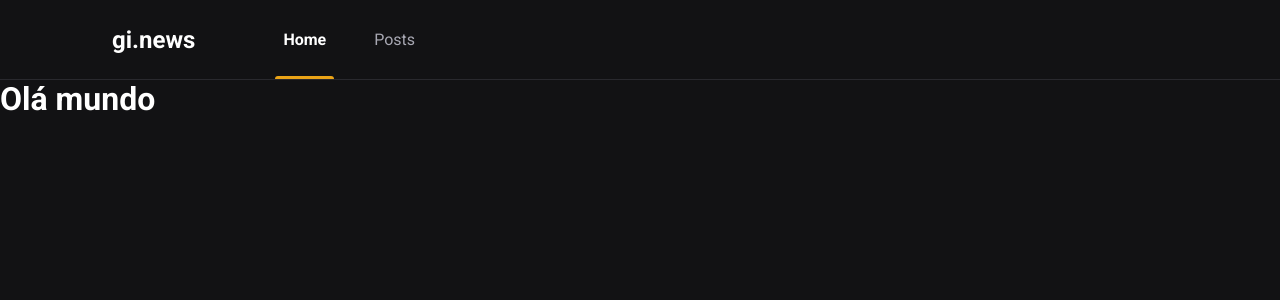
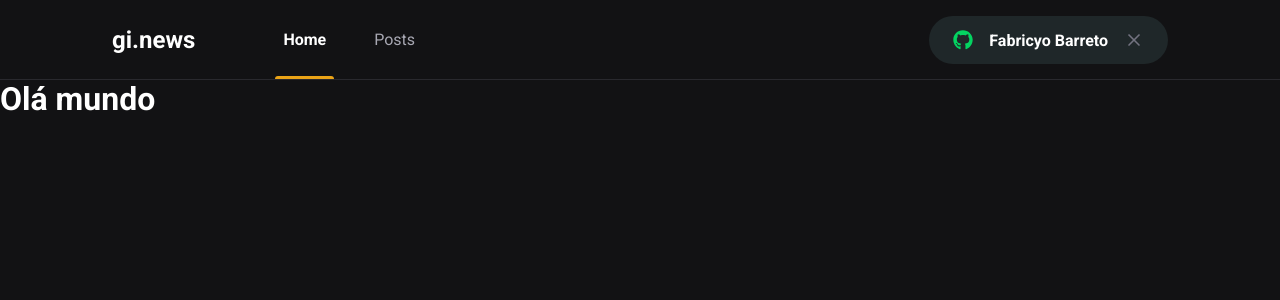
Before and after one commit to gunners-pro/ginews, a Next.js app: page / in a window 1280 px wide. Shown: the top 300 px of the page. Built offline with nearby package versions, Linux system fonts and the light colour scheme.

Commit message:
Component: Foi adicionado/estilizado o SignInButton

```diff
--- a/package.json
+++ b/package.json
@@ -11,6 +11,7 @@
     "next": "10.2.0",
     "react": "17.0.2",
     "react-dom": "17.0.2",
+    "react-icons": "^4.2.0",
     "sass": "^1.32.13"
   },
   "devDependencies": {
--- a/src/components/Header/index.tsx
+++ b/src/components/Header/index.tsx
@@ -1,3 +1,4 @@
+import { SignInButton } from '../SignInButton';
 import styles from './styles.module.scss';
 
 export function Header(): JSX.Element {
@@ -9,6 +10,7 @@
           <a className={styles.active} href="##">Home</a>
           <a href="#33">Posts</a>
         </nav>
+        <SignInButton />
       </div>
     </header>
   );
--- a/src/components/Header/styles.module.scss
+++ b/src/components/Header/styles.module.scss
@@ -49,4 +49,8 @@
       }
     }
   }
+
+  button {
+    margin-left: auto;
+  }
 }
--- /dev/null
+++ b/src/components/SignInButton/index.tsx
@@ -0,0 +1,20 @@
+import { FaGithub } from 'react-icons/fa';
+import { FiX } from 'react-icons/fi';
+import styles from './styles.module.scss';
+
+export function SignInButton(): JSX.Element {
+  const isUserLoggedIn = true;
+
+  return isUserLoggedIn ? (
+    <button type="button" className={styles.signInButton}>
+      <FaGithub color="#04d361" />
+      Fabricyo Barreto
+      <FiX color="#737380" className={styles.closeIcon} />
+    </button>
+  ) : (
+    <button type="button" className={styles.signInButton}>
+      <FaGithub color="#eba417" />
+      Sign in with Github
+    </button>
+  );
+}
--- /dev/null
+++ b/src/components/SignInButton/styles.module.scss
@@ -0,0 +1,30 @@
+.signInButton {
+  height: 3rem;
+  border-radius: 3rem;
+  background: #1f2729;
+  border: 0;
+  padding: 0 1.5rem;
+  display: flex;
+  align-items: center;
+  justify-content: center;
+  color: var(--white);
+  font-weight: bold;
+  transition: filter 0.2s;
+
+  svg {
+    width: 20px;
+    height: 20px;
+  }
+
+  svg:first-child {
+    margin-right: 1rem;
+  }
+
+  &:hover {
+    filter: brightness(0.8);
+  }
+}
+
+.closeIcon {
+  margin-left: 1rem;
+}
```
Also changed, not shown: 1 other file (tests, documents, lock files or other folders).
